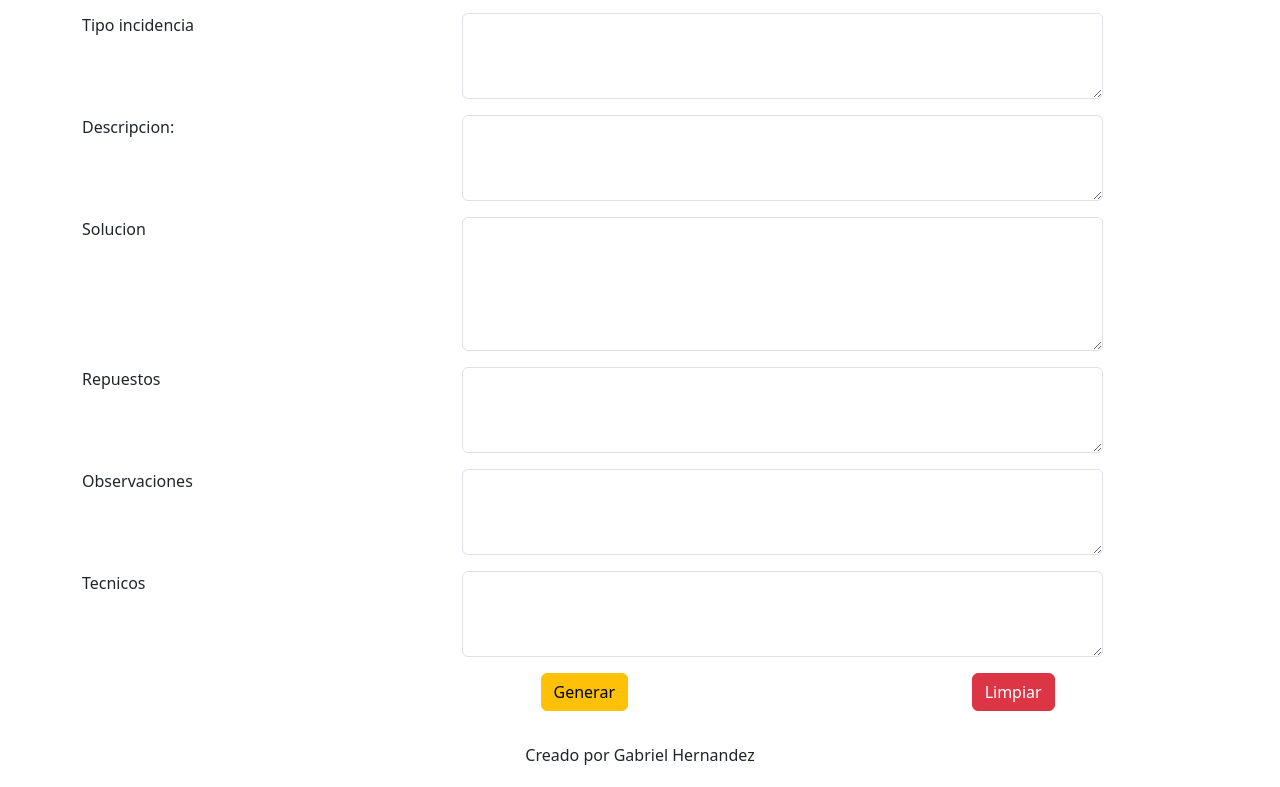
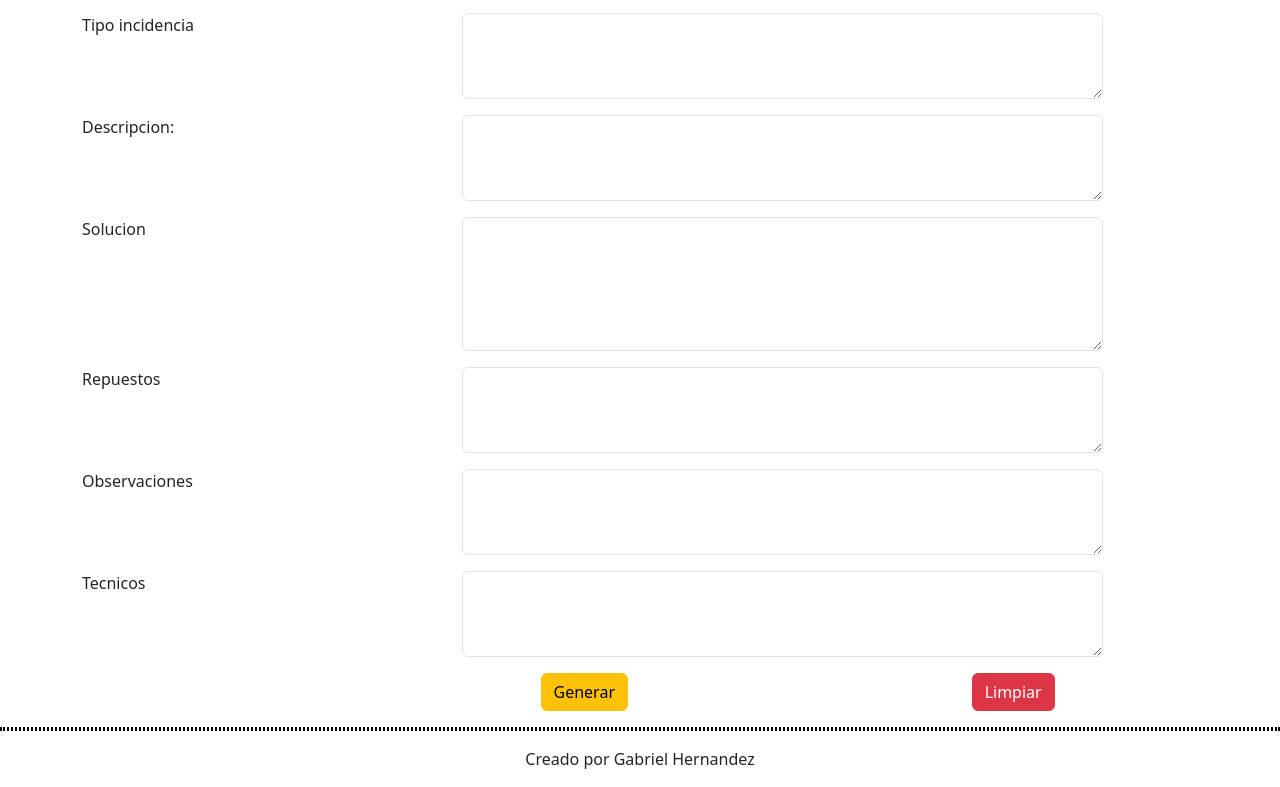
Before and after one commit to GabrielHernandezT/ccyc, a plain HTML site: page index.html in a window 1280 px wide. Shown: the part 537-1324 px from the top of the page. Drawn offline with nearby package versions, Linux system fonts and the light colour scheme.

Commit message:
Update estilos.css

```diff
--- a/estilos.css
+++ b/estilos.css
@@ -1,3 +1,4 @@
 #resultado {
     white-space: pre-wrap;
+    border: 2px dotted black;
 }
```
